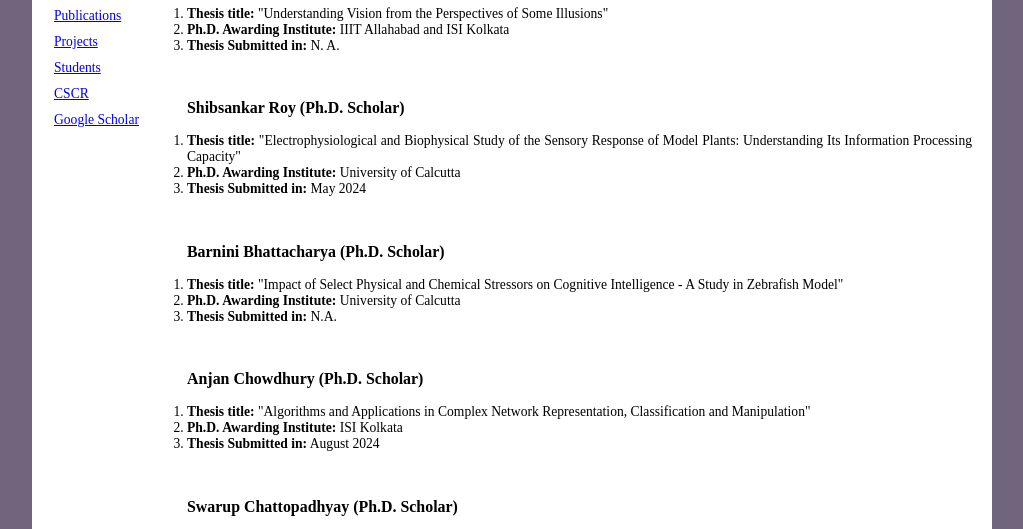
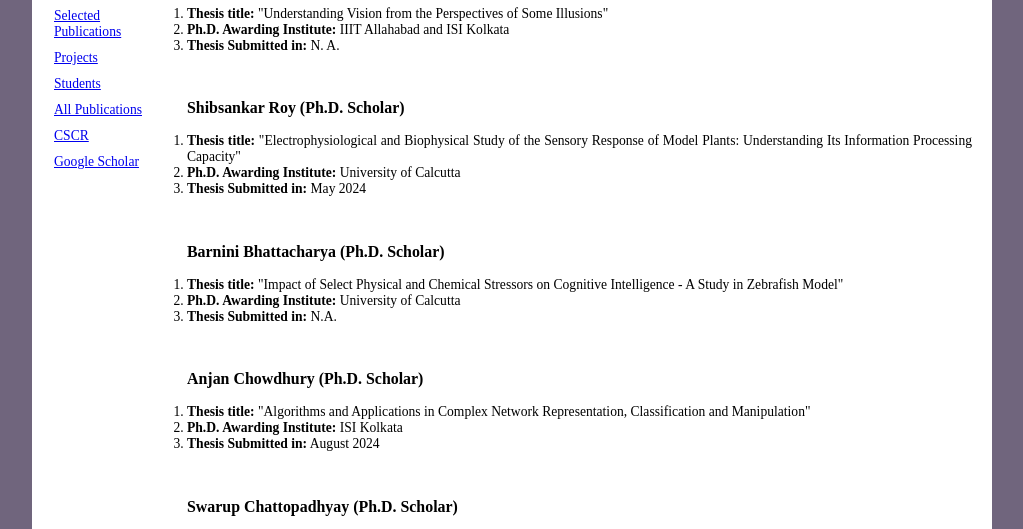
Before and after one commit to kghosh255/My-Website, a plain HTML site: page students.html in a window 1280 px wide. Shown: the part 246-775 px from the top of the page, without its empty margins (128-1151 px from the left). Drawn offline with Linux system fonts and the light colour scheme.

Commit message:
Update students.html

```diff
--- a/students.html
+++ b/students.html
@@ -47,9 +47,10 @@
 					<ul>
 
 						<li><a href="index.html">Home</a></li>
-						<li><a href="publications.html">Publications</a></li>
+						<li><a href="publications.html">Selected Publications</a></li>
 						<li><a href="projects.html">Projects</a></li>
 						<li><a href="students.html">Students</a></li>
+						<li><a href="all_publications.html">All Publications</a></li>
 						<li><a href="cscr.html">CSCR</a></li>
             			<li><a href="scholar.html">Google Scholar</a></li>
 						<li></li><li></li><li></li><li></li><li></li><li></li><li></li><li></li><li></li>
```
